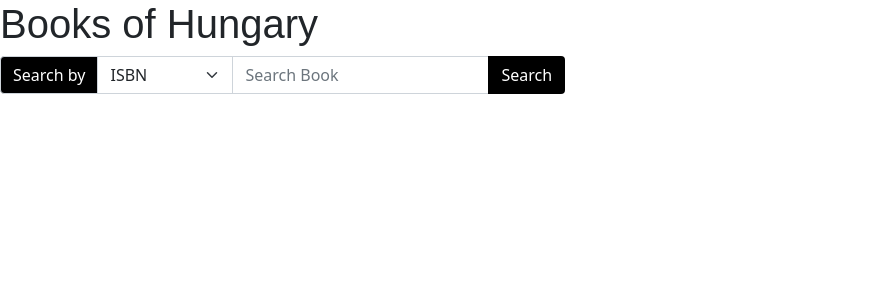
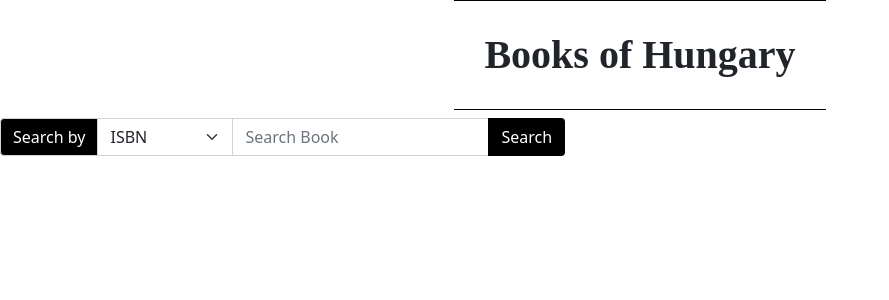
Before and after one commit to Melange93/SearchByISBN-FrontEnd, an Angular app: page / in a window 1280 px wide. Shown: the top 300 px of the page, without its empty margins (0-889 px from the left). Built offline with nearby package versions, Linux system fonts and the light colour scheme.

Commit message:
Create bofh-logo component

```diff
--- a/src/app/app.module.ts
+++ b/src/app/app.module.ts
@@ -9,6 +9,7 @@ import { FormsModule } from '@angular/forms';
 import { HttpClientModule } from '@angular/common/http';
 
 import { AppComponent } from './app.component';
+import { BofhLogoComponent } from './components/bofh-logo/bofh-logo.component';
 
 @NgModule({
   declarations: [
@@ -17,7 +18,8 @@ import { AppComponent } from './app.component';
     SimpleSearchFieldComponent,
     ResultBookComponent,
     ResultBooksComponent,
-    ResultBookDetailComponent
+    ResultBookDetailComponent,
+    BofhLogoComponent
   ],
   imports: [
     BrowserModule,
--- /dev/null
+++ b/src/app/components/bofh-logo/bofh-logo.component.css
@@ -0,0 +1,13 @@
+.bofh-logo {
+  inline-size: fit-content;
+  margin: 0 auto;
+}
+
+h1 {
+  font-family: Cormorant Garamond, bold, serif;
+  font-weight: 700;
+  border-top: 1px black solid;
+  border-bottom: 1px black double;
+  display: inline-block;
+  padding: 30px;
+}
--- /dev/null
+++ b/src/app/components/bofh-logo/bofh-logo.component.html
@@ -0,0 +1,3 @@
+<div class="bofh-logo">
+  <h1>Books of Hungary</h1>
+</div>
--- /dev/null
+++ b/src/app/components/bofh-logo/bofh-logo.component.ts
@@ -0,0 +1,15 @@
+import { Component, OnInit } from '@angular/core';
+
+@Component({
+  selector: 'app-bofh-logo',
+  templateUrl: './bofh-logo.component.html',
+  styleUrls: ['./bofh-logo.component.css']
+})
+export class BofhLogoComponent implements OnInit {
+
+  constructor() { }
+
+  ngOnInit() {
+  }
+
+}
--- a/src/app/components/result-books/result-books.component.html
+++ b/src/app/components/result-books/result-books.component.html
@@ -1,4 +1,5 @@
 <div class="result-books">
+  <p>{{books.length}}</p>
   <table class="table table-hover table-bordered">
     <thead class="table-dark">
     <tr>
@@ -6,7 +7,7 @@
       <th>Title</th>
       <th>Author</th>
       <th>Publisher</th>
-        <th>Detail</th>
+      <th>Details</th>
     </tr>
     </thead>
     <tbody *ngFor="let book of books">
@@ -15,7 +16,13 @@
       <td>{{book.title}}</td>
       <td>{{book.author}}</td>
       <td>{{book.publisher}}</td>
-      <td>More</td>
+      <td>
+        <button type="button" class="btn btn-link"
+        (click)="onDetails(book.isbn)"
+        >
+          More...
+        </button>
+      </td>
     </tr>
     </tbody>
   </table>
--- a/src/app/components/result-books/result-books.component.ts
+++ b/src/app/components/result-books/result-books.component.ts
@@ -1,4 +1,4 @@
-import {Component, Input, OnInit} from '@angular/core';
+import {Component, Input, OnInit, Output} from '@angular/core';
 
 import {BookComponent} from '../model/book.model';
 import {SearchService} from '../service/search.service';
@@ -11,10 +11,16 @@ import {SearchService} from '../service/search.service';
 
 export class ResultBooksComponent implements OnInit {
   @Input() books: BookComponent[];
+  @Output() detailsBookISBN: string;
 
   constructor() {
   }
 
   ngOnInit() {
   }
+
+  onDetails(bookISBN: string) {
+    this.detailsBookISBN = bookISBN;
+    console.log(this.detailsBookISBN);
+  }
 }
--- a/src/app/components/search-container/search-container.component.html
+++ b/src/app/components/search-container/search-container.component.html
@@ -1,5 +1,5 @@
 <div class="search-container">
-  <h1>Books of Hungary</h1>
+  <app-bofh-logo></app-bofh-logo>
   <simple-search-field
     (search)="newSimpleSearch($event)"
   ></simple-search-field>
```
Also changed, not shown: 1 other file (tests, documents, lock files or other folders). Lines whose indentation alone changed are shown as unchanged.
